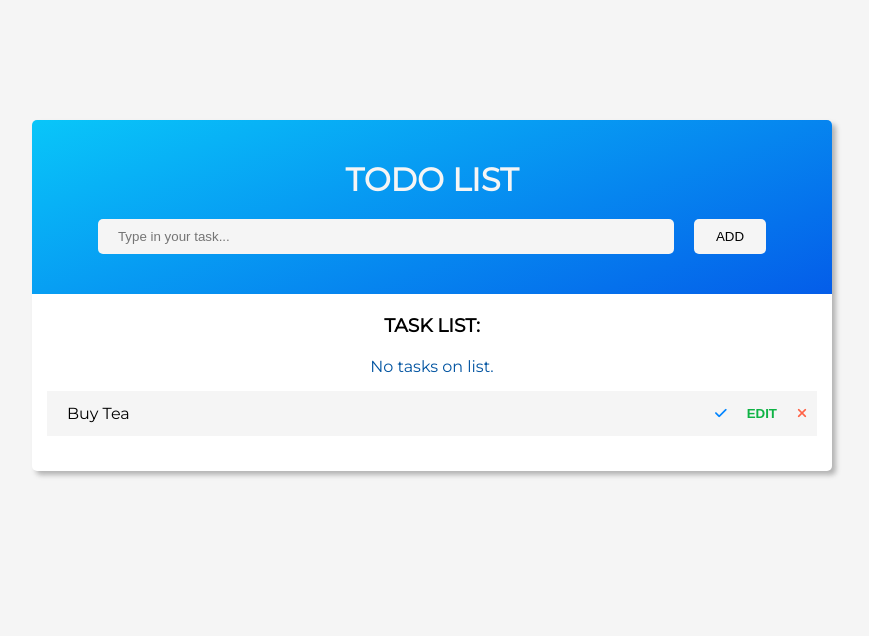
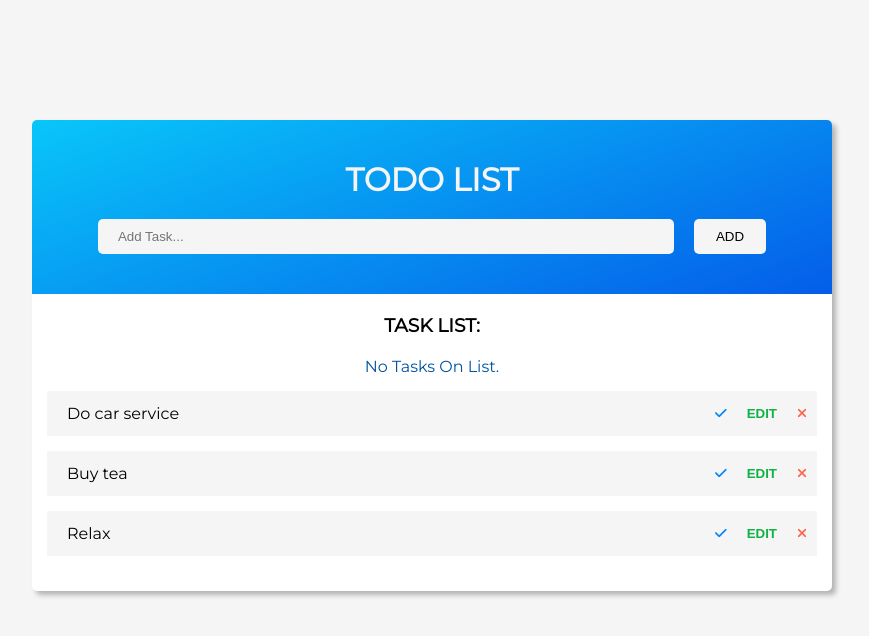
Before and after one commit to greg19850/to-do-app-final, a React (Create React App) app: page / in a window 1280 px wide. Shown: the top 636 px of the page, without its empty margins (208-1077 px from the left). Built offline with nearby package versions, Linux system fonts and the light colour scheme.

Commit message:
Completed functions for  task adding, deleting and marking as complete

```diff
--- /dev/null
+++ b/src/components/AddTaskPanel.js
@@ -0,0 +1,40 @@
+import React, { Component } from 'react';
+
+class AddTaskPanel extends Component {
+
+  state = {
+    newTask: ""
+  }
+
+  handleInputTextChange = (e) => {
+    this.setState({
+      newTask: e.target.value
+    })
+  }
+
+  handleAddTaskToList = () => {
+    console.log(this.props);
+    const { newTask } = this.state;
+
+    const add = this.props.addTask(newTask)
+
+    if (add) {
+      this.setState({
+        newTask: ""
+      })
+    }
+  }
+
+  render() {
+    return (
+      <div className="header">
+        <h1>ToDo List</h1>
+        <input type="text" className="todo-input" value={this.state.newTask} onChange={this.handleInputTextChange} placeholder="Add Task..." />
+        <button className="add-btn" onClick={this.handleAddTaskToList}>Add</button>
+      </div>
+    );
+  }
+
+}
+
+export default AddTaskPanel;
--- a/src/components/App.js
+++ b/src/components/App.js
@@ -1,17 +1,102 @@
-import React from 'react';
+import React, { Component } from 'react';
 
-import Header from "./Header";
+import AddTaskPanel from "./AddTaskPanel";
 import ToDoList from "./ToDoList";
 
 import './App.scss';
 
-const App = () => {
-  return (
-    <div className="todo">
-      <Header />
-      <ToDoList />
-    </div>
-  );
+class App extends Component {
+
+  id = 4
+
+  state = {
+    tasks: [
+      {
+        id: 1,
+        text: 'Do car service',
+        active: true,
+      },
+      {
+        id: 2,
+        text: 'Buy tea',
+        active: true,
+      },
+      {
+        id: 3,
+        text: 'Relax',
+        active: true,
+      },
+    ],
+    message: "No Tasks On List.",
+  }
+
+  changeTaskStatus = (id) => {
+    const tasks = [...this.state.tasks];
+    tasks.forEach(task => {
+      if (task.id === id) {
+        task.active = !task.active;
+      }
+    })
+
+    this.setState({
+      tasks
+    })
+  }
+
+  deleteTask = (id) => {
+    const tasks = [...this.state.tasks];
+    const index = tasks.findIndex(task => task.id === id);
+    tasks.splice(index, 1);
+
+    this.setState({
+      tasks
+    })
+  }
+
+  addTask = (text) => {
+    if (text.length > 2) {
+
+      const newTask = {
+        id: this.id,
+        text,
+        active: true,
+      }
+      this.id++
+
+      this.setState(prevState => ({
+        tasks: [...prevState.tasks, newTask],
+        message: ""
+      }))
+
+      return true
+    } else if (text.length && text.length <= 2) {
+      this.setState(({
+        message: "Task requires at least 3 characters!"
+      }))
+    } else if (!text.length) {
+      this.setState(({
+        message: "Please enter task text!"
+      }))
+    }
+
+  }
+
+  render() {
+    return (
+      <div className="todo" >
+        <AddTaskPanel
+          addTask={this.addTask}
+          message={this.state.errorMessage}
+        />
+        <ToDoList
+          tasks={this.state.tasks}
+          change={this.changeTaskStatus}
+          deleteTask={this.deleteTask}
+          message={this.state.message}
+        />
+      </div>
+    );
+  }
 }
 
 export default App;
--- a/src/components/App.scss
+++ b/src/components/App.scss
@@ -65,6 +65,13 @@
       list-style: none;
       background-color: var(--light);
 
+      &.completed {
+        font-size: 12px;
+        font-style: italic;
+        color: var(--light-dark);
+        text-decoration: line-through;
+      }
+
       .tools {
         display: inline-block;
 
--- a/src/components/Header.js
+++ /dev/null
@@ -1,14 +0,0 @@
-import React from 'react';
-
-
-const Header = () => {
-  return (
-    <div className="header">
-      <h1>ToDo List</h1>
-      <input type="text" className="todo-input" placeholder="Type in your task..." />
-      <button className="add-btn">Add</button>
-    </div>
-  );
-}
-
-export default Header;
--- a/src/components/Task.js
+++ b/src/components/Task.js
@@ -1,11 +1,26 @@
 import React from 'react';
 
 
-const Task = () => {
+const Task = (props) => {
+  const { id, text, active } = props.task
+
   return (
-    <li id="test">Buy Tea <div class="tools">
-      <button class="complete"><i class="fas fa-check"></i></button><button
-        class="edit">EDIT</button><button class="delete"><i class="fas fa-times"></i></button>
+    <li className={!active ? "completed" : null} key={id}>{text} <div className="tools">
+      <button
+        className={!active ? "complete completed" : "complete"}
+        onClick={() => props.change(id)}
+      >
+        <i className="fas fa-check"></i>
+      </button>
+      <button
+        className="edit">
+        EDIT
+      </button>
+      <button className="delete"
+        onClick={() => props.deleteTask(id)}
+      >
+        <i className="fas fa-times"></i>
+      </button>
     </div>
     </li>
   );
--- a/src/components/ToDoList.js
+++ b/src/components/ToDoList.js
@@ -1,15 +1,25 @@
 import React from 'react';
-
 import Task from "./Task";
 
-const ToDoList = () => {
+const ToDoList = (props) => {
+
+  const tasks = props.tasks.map(task => (
+    <Task key={task.id}
+      task={task}
+      change={props.change}
+      deleteTask={props.deleteTask}
+      active={task.active}
+    />
+  ));
+
   return (
-    <div class="todo-list">
+    <div className="todo-list">
       <h3>Task List:</h3>
-      <p className="alert-info">No tasks on list.</p>
+      <p className="alert-info">{props.message}</p>
       <ul>
-        <Task />
+        {tasks}
       </ul>
+
     </div>
 
   );
```
